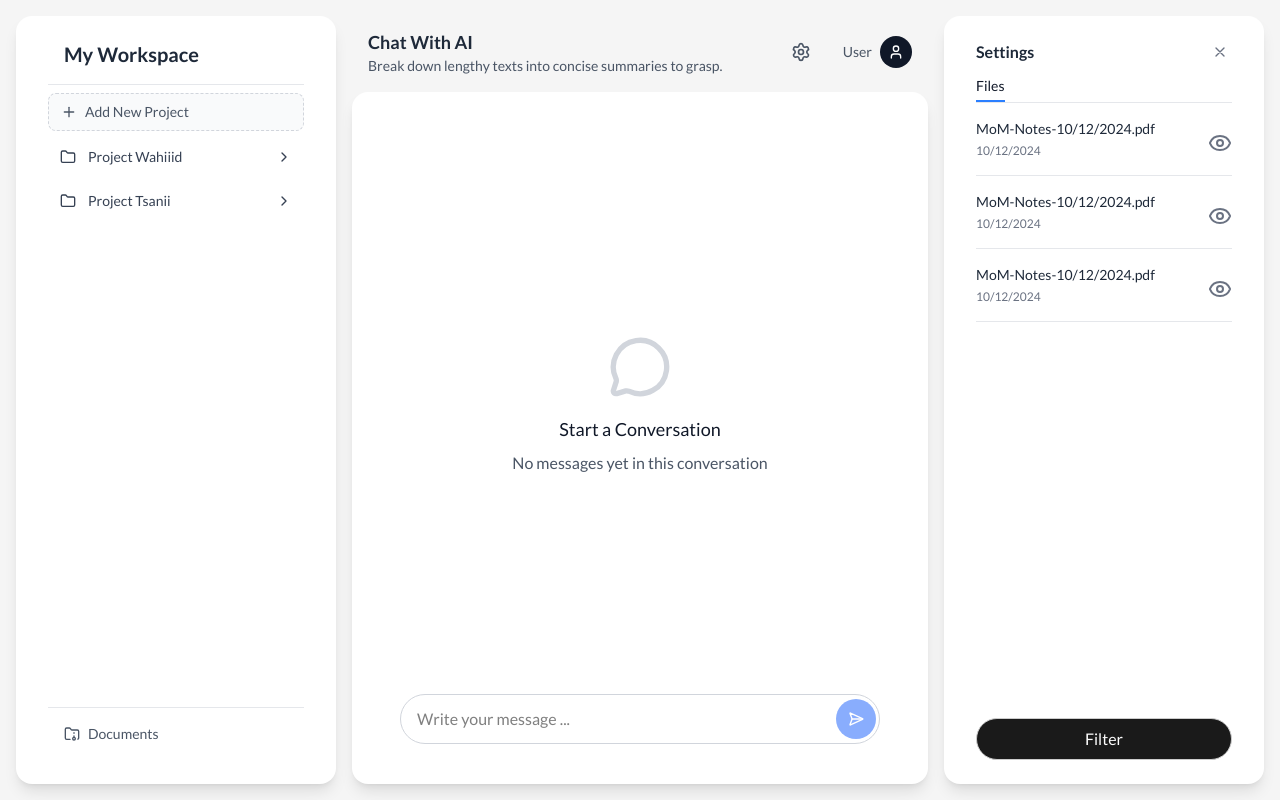
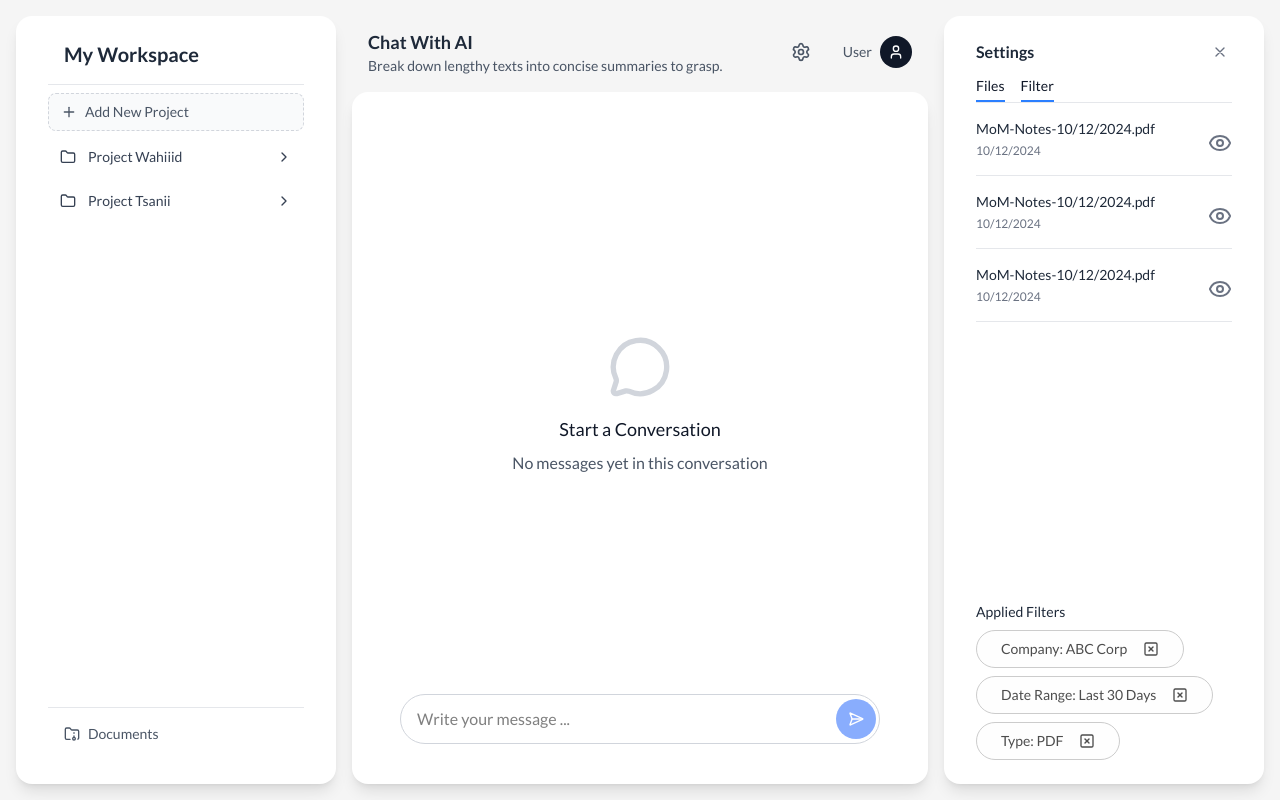
Before and after one commit to gomgomgit/lagi-lagi-doculazer, a Vue app: page / in a window 1280 px wide. Built offline with nearby package versions, Linux system fonts and the light colour scheme.

Commit message:
tools on ai chat

```diff
--- a/src/components/documents/AddProjectModal.vue
+++ b/src/components/documents/AddProjectModal.vue
@@ -1,7 +1,7 @@
 <template>
   <div
     v-if="show"
-    class="fixed inset-0 bg-black bg-opacity-50 flex items-center justify-center z-50 p-4"
+    class="fixed inset-0 bg-black/50 flex items-center justify-center z-50 p-4"
     @click.self="cancel"
   >
     <div class="bg-white rounded-lg max-w-md w-full p-6">
--- a/src/views/chats/ChatTool.vue
+++ b/src/views/chats/ChatTool.vue
@@ -1,6 +1,6 @@
 <script setup lang="ts">
 import BaseButton from '@/components/ui/BaseButton.vue';
-import { EyeIcon } from 'lucide-vue-next';
+import { CircleXIcon, EyeIcon, SlidersHorizontalIcon, SquareXIcon } from 'lucide-vue-next';
 
 </script>
 
@@ -20,6 +20,7 @@ import { EyeIcon } from 'lucide-vue-next';
         </div>
         <div class="flex gap-4 mt-3 text-sm">
           <button class="text-gray-900 border-b-2 border-blue-500 pb-1">Files</button>
+          <button class="text-gray-900 border-b-2 border-blue-500 pb-1">Filter</button>
         </div>
       </div>
       <div>
@@ -53,9 +54,23 @@ import { EyeIcon } from 'lucide-vue-next';
       </div>
     </div>
     <div>
-      <BaseButton fullWidth>
-        Filter
-      </BaseButton>
+      <div>
+        <h4 class="font-medium text-gray-800 text-sm mb-2">Applied Filters</h4>
+        <div class="flex flex-wrap gap-2">
+          <BaseButton variant="secondary" size="sm">
+            <span>Company: ABC Corp</span>
+            <SquareXIcon class="w-4 h-4 ml-1" />
+          </BaseButton>
+          <BaseButton variant="secondary" size="sm">
+            <span>Date Range: Last 30 Days</span>
+            <SquareXIcon class="w-4 h-4 ml-1" />
+          </BaseButton>
+          <BaseButton variant="secondary" size="sm">
+            <span>Type: PDF</span>
+            <SquareXIcon class="w-4 h-4 ml-1" />
+          </BaseButton>
+        </div>
+      </div>
     </div>
   </aside>
 </template>
```
